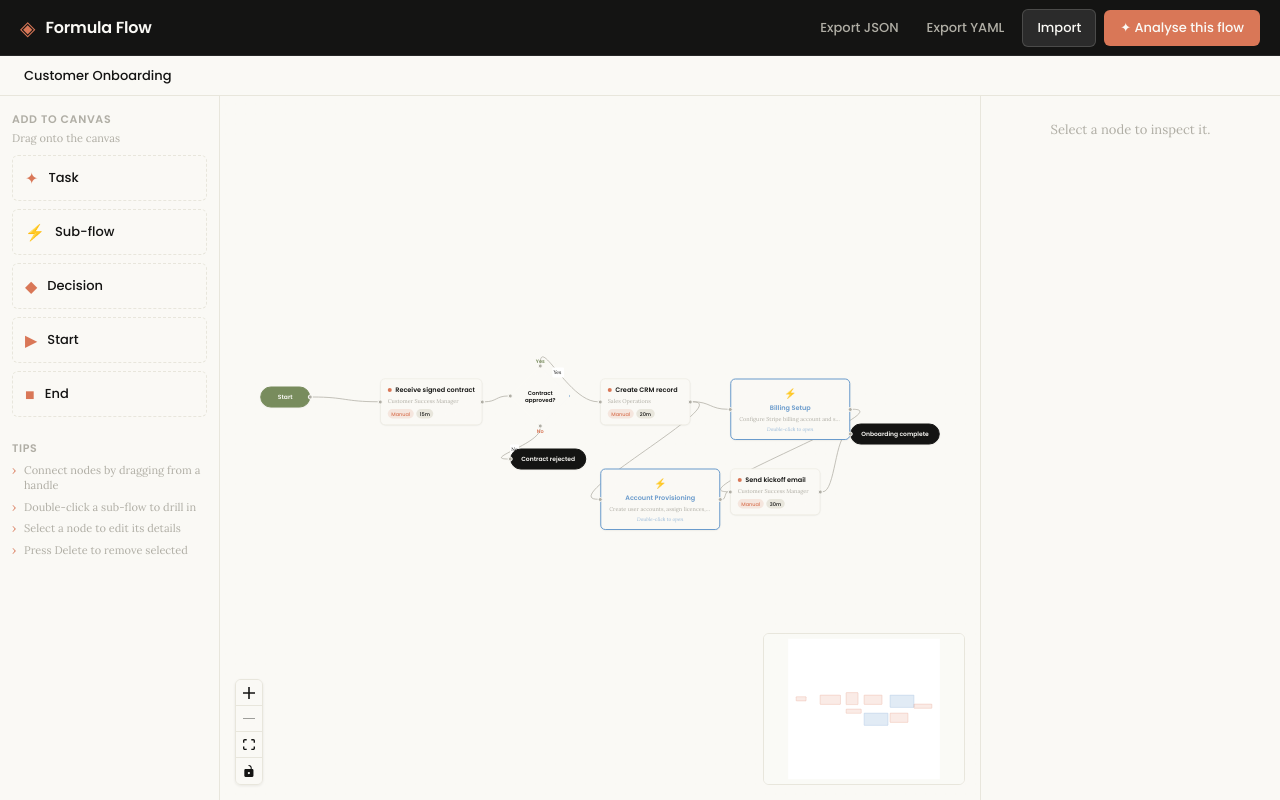
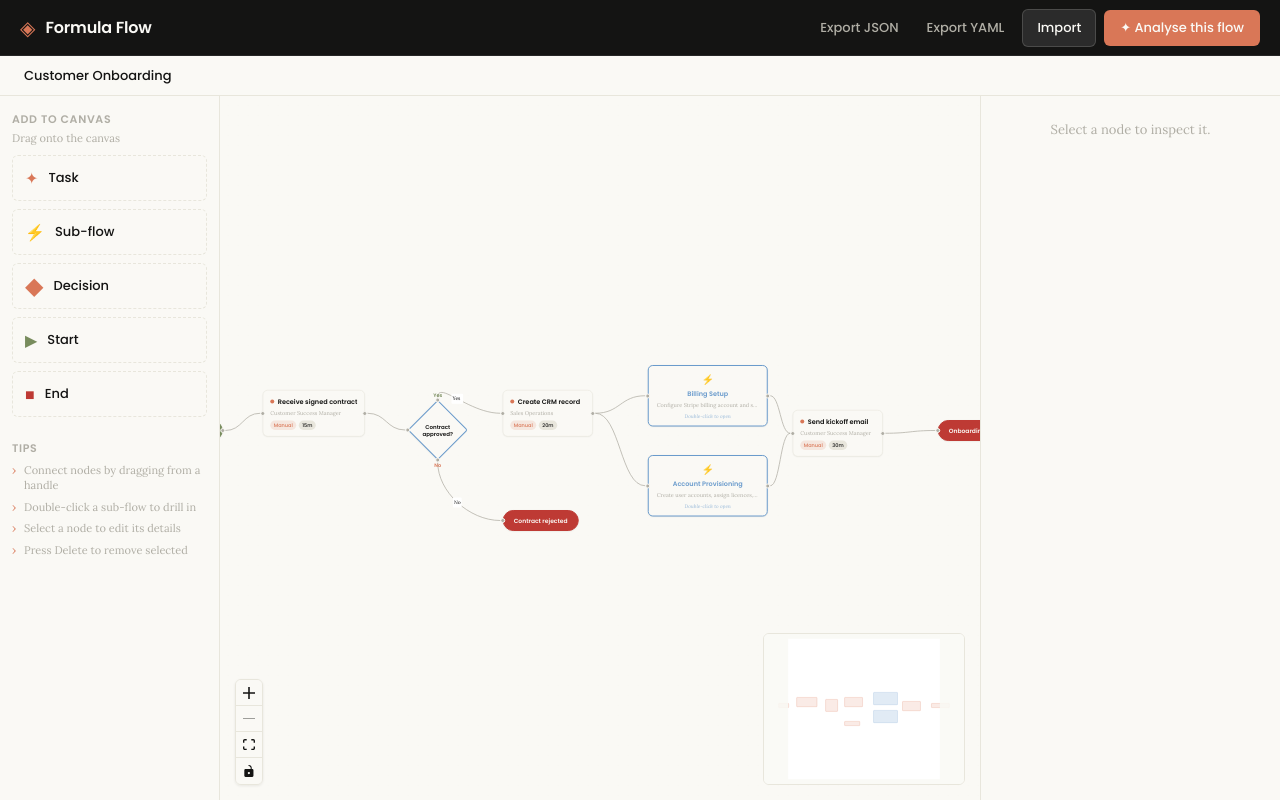
Before and after one commit to harigroberts/formula-flow-poc, a React (Vite) app: page / in a window 1280 px wide. Built offline with nearby package versions, Linux system fonts and the light colour scheme.

Commit message:
Cosmetic updates

```diff
--- a/src/App.tsx
+++ b/src/App.tsx
@@ -51,11 +51,9 @@ export default function App() {
           <AnalysisPanel
             result={analysisResult}
             error={analysisError}
+            loading={analysing}
             onClose={() => setShowAnalysis(false)}
           />
-        )}
-        {analysing && !showAnalysis && (
-          <div className={styles.analysisToast}>Analysing with Claude Haiku…</div>
         )}
       </div>
     </ReactFlowProvider>
--- a/src/components/AnalysisPanel.module.css
+++ b/src/components/AnalysisPanel.module.css
@@ -147,3 +147,33 @@
   color: var(--color-mid-gray);
   line-height: 1.5;
 }
+
+.loading {
+  flex: 1;
+  display: flex;
+  flex-direction: column;
+  align-items: center;
+  justify-content: center;
+  gap: 16px;
+  padding: 40px 20px;
+}
+
+.loading p {
+  font-size: 14px;
+  color: var(--color-mid-gray);
+  text-align: center;
+}
+
+.spinner {
+  display: block;
+  width: 36px;
+  height: 36px;
+  border: 3px solid var(--color-light-gray);
+  border-top-color: var(--color-orange);
+  border-radius: 50%;
+  animation: spin 0.8s linear infinite;
+}
+
+@keyframes spin {
+  to { transform: rotate(360deg); }
+}
--- a/src/components/AnalysisPanel.tsx
+++ b/src/components/AnalysisPanel.tsx
@@ -34,10 +34,11 @@ function FindingCard({ f }: { f: AnalysisFinding }) {
 interface AnalysisPanelProps {
   result: AnalysisResult | null;
   error: string | null;
+  loading: boolean;
   onClose: () => void;
 }
 
-export default function AnalysisPanel({ result, error, onClose }: AnalysisPanelProps) {
+export default function AnalysisPanel({ result, error, loading, onClose }: AnalysisPanelProps) {
   return (
     <div className={styles.overlay}>
       <div className={styles.panel}>
@@ -47,6 +48,13 @@ export default function AnalysisPanel({ result, error, onClose }: AnalysisPanelP
             ✕
           </button>
         </div>
+
+        {loading && !result && !error && (
+          <div className={styles.loading}>
+            <span className={styles.spinner} />
+            <p>Analysing your flow with Claude Haiku…</p>
+          </div>
+        )}
 
         {error && (
           <div className={styles.error}>
--- a/src/components/Sidebar.module.css
+++ b/src/components/Sidebar.module.css
@@ -58,6 +58,11 @@
   flex-shrink: 0;
 }
 
+.iconLarge {
+  font-size: 24px;
+  line-height: 1;
+}
+
 .label {
   font-family: var(--font-heading);
   font-size: 13px;
--- a/src/components/Sidebar.tsx
+++ b/src/components/Sidebar.tsx
@@ -1,6 +1,6 @@
 import styles from './Sidebar.module.css';
 
-function DraggableItem({ label, type, icon }: { label: string; type: string; icon: string }) {
+function DraggableItem({ label, type, icon, iconColor, iconClass }: { label: string; type: string; icon: string; iconColor?: string; iconClass?: string }) {
   const onDragStart = (e: React.DragEvent) => {
     e.dataTransfer.setData('application/flow-node-type', type);
     e.dataTransfer.effectAllowed = 'move';
@@ -8,7 +8,7 @@ function DraggableItem({ label, type, icon }: { label: string; type: string; ico
 
   return (
     <div className={styles.item} draggable onDragStart={onDragStart}>
-      <span className={styles.icon}>{icon}</span>
+      <span className={`${styles.icon} ${iconClass ?? ''}`} style={iconColor ? { color: iconColor } : undefined}>{icon}</span>
       <span className={styles.label}>{label}</span>
     </div>
   );
@@ -22,9 +22,9 @@ export default function Sidebar() {
         <p className={styles.hint}>Drag onto the canvas</p>
         <DraggableItem label="Task" type="task" icon="✦" />
         <DraggableItem label="Sub-flow" type="flow" icon="⚡" />
-        <DraggableItem label="Decision" type="decision" icon="◆" />
-        <DraggableItem label="Start" type="start" icon="▶" />
-        <DraggableItem label="End" type="end" icon="■" />
+        <DraggableItem label="Decision" type="decision" icon="◆" iconClass={styles.iconLarge} />
+        <DraggableItem label="Start" type="start" icon="▶" iconColor="var(--color-green)" />
+        <DraggableItem label="End" type="end" icon="■" iconColor="var(--color-red)" />
       </div>
       <div className={styles.section}>
         <h3 className={styles.heading}>Tips</h3>
--- a/src/components/nodes/DecisionNode.module.css
+++ b/src/components/nodes/DecisionNode.module.css
@@ -9,12 +9,16 @@
 
 .diamond {
   position: absolute;
-  inset: 0;
+  top: 50%;
+  left: 50%;
+  width: 85px;
+  height: 85px;
+  transform: translate(-50%, -50%) rotate(45deg);
   background: var(--color-light);
   border: 2px solid var(--color-blue);
-  clip-path: polygon(50% 0%, 100% 50%, 50% 100%, 0% 50%);
+  border-radius: 4px;
   box-shadow: var(--shadow-sm);
-  transition: box-shadow 0.15s ease, border-color 0.15s ease;
+  transition: box-shadow 0.15s ease, border-color 0.15s ease, background 0.15s ease;
 }
 
 .wrapper:hover .diamond {
--- a/src/components/nodes/TerminalNode.module.css
+++ b/src/components/nodes/TerminalNode.module.css
@@ -22,8 +22,8 @@
 }
 
 .end {
-  background: var(--color-dark);
-  border-color: var(--color-dark);
+  background: var(--color-red);
+  border-color: var(--color-red);
 }
 
 .selected {
@@ -31,7 +31,7 @@
 }
 
 .end.selected {
-  box-shadow: 0 0 0 3px rgba(20, 20, 19, 0.2), var(--shadow-md) !important;
+  box-shadow: 0 0 0 3px rgba(190, 58, 52, 0.3), var(--shadow-md) !important;
 }
 
 .name {
--- a/src/lib/seed.ts
+++ b/src/lib/seed.ts
@@ -28,7 +28,7 @@ export const seedDoc: WorkflowDoc = {
     {
       id: 'n-start',
       type: 'start',
-      position: { x: -180, y: 96 },
+      position: { x: 0, y: 180 },
       flowId: 'flow-root',
       data: {
         type: 'start',
@@ -39,7 +39,7 @@ export const seedDoc: WorkflowDoc = {
     {
       id: 'n-contract',
       type: 'task',
-      position: { x: 60, y: 80 },
+      position: { x: 180, y: 120 },
       flowId: 'flow-root',
       data: {
         type: 'task',
@@ -61,7 +61,7 @@ export const seedDoc: WorkflowDoc = {
     {
       id: 'n-decision-approved',
       type: 'decision',
-      position: { x: 320, y: 55 },
+      position: { x: 470, y: 140 },
       flowId: 'flow-root',
       data: {
         type: 'decision',
@@ -72,7 +72,7 @@ export const seedDoc: WorkflowDoc = {
     {
       id: 'n-end-rejected',
       type: 'end',
-      position: { x: 320, y: 220 },
+      position: { x: 660, y: 360 },
       flowId: 'flow-root',
       data: {
         type: 'end',
@@ -83,7 +83,7 @@ export const seedDoc: WorkflowDoc = {
     {
       id: 'n-crm',
       type: 'task',
-      position: { x: 500, y: 80 },
+      position: { x: 660, y: 120 },
       flowId: 'flow-root',
       data: {
         type: 'task',
@@ -105,7 +105,7 @@ export const seedDoc: WorkflowDoc = {
     {
       id: 'n-billing',
       type: 'flow',
-      position: { x: 760, y: 80 },
+      position: { x: 950, y: 70 },
       flowId: 'flow-root',
       data: {
         type: 'flow',
@@ -117,7 +117,7 @@ export const seedDoc: WorkflowDoc = {
     {
       id: 'n-provisioning',
       type: 'flow',
-      position: { x: 500, y: 260 },
+      position: { x: 950, y: 250 },
       flowId: 'flow-root',
       data: {
         type: 'flow',
@@ -129,7 +129,7 @@ export const seedDoc: WorkflowDoc = {
     {
       id: 'n-kickoff',
       type: 'task',
-      position: { x: 760, y: 260 },
+      position: { x: 1240, y: 160 },
       flowId: 'flow-root',
       data: {
         type: 'task',
@@ -151,7 +151,7 @@ export const seedDoc: WorkflowDoc = {
     {
       id: 'n-end-complete',
       type: 'end',
-      position: { x: 1000, y: 170 },
+      position: { x: 1530, y: 180 },
       flowId: 'flow-root',
       data: {
         type: 'end',
--- a/src/theme.css
+++ b/src/theme.css
@@ -6,6 +6,7 @@
   --color-orange: #d97757;
   --color-blue: #6a9bcc;
   --color-green: #788c5d;
+  --color-red: #be3a34;
 
   --font-heading: 'Poppins', Arial, sans-serif;
   --font-body: 'Lora', Georgia, serif;
```
Also changed, not shown: public/favicon.svg (added).
